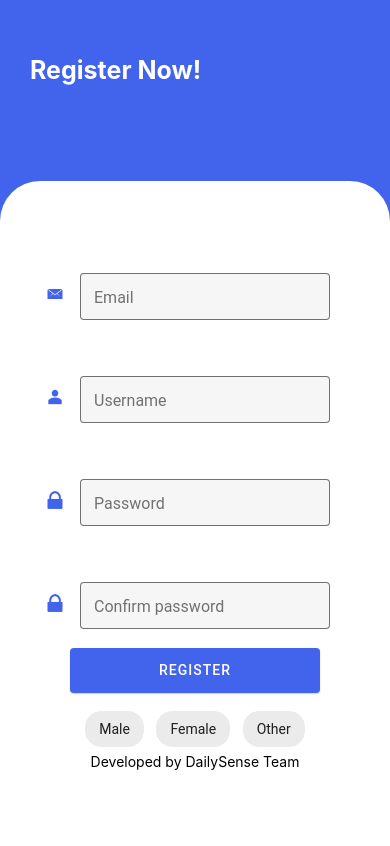
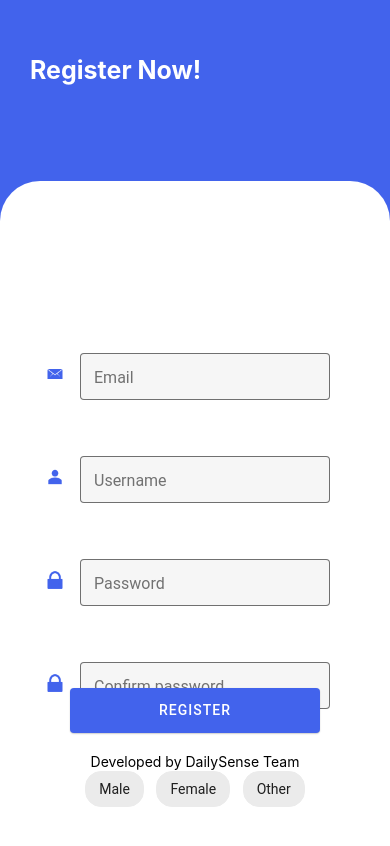
Before and after one commit to V1CTOR-cloud/Proyecto-integrado-2DAM, a React Native app in the folder DailySense/: screen /CreateAccount in a window 390 px wide. Shown: the top 846 px of the page. Built offline with nearby package versions, Linux system fonts and the light colour scheme.

Commit message:
Solucionando Text Inputs Login y Crear Cuenta

```diff
--- a/DailySense/src/screens/start/CreateAccount.js
+++ b/DailySense/src/screens/start/CreateAccount.js
@@ -220,7 +220,7 @@ const styles = StyleSheet.create({
         justifyContent: 'space-evenly',
         alignItems: 'center',
         position: 'relative',
-        bottom: 130,
+        bottom: 50,
     },
     box: {
         height: 45,
@@ -233,7 +233,7 @@ const styles = StyleSheet.create({
         justifyContent: 'center',
         alignItems: 'center',
         position: 'relative',
-        top: 20
+        top: 60
     },
     contchips: {
         height: 30,
@@ -242,7 +242,7 @@ const styles = StyleSheet.create({
         justifyContent: 'space-around',
         flexDirection: 'row',
         position: 'relative',
-        top: 60
+        top: 40
     },
     chip: {
         padding: 1
--- a/DailySense/src/screens/start/Login.js
+++ b/DailySense/src/screens/start/Login.js
@@ -202,7 +202,7 @@ const styles = StyleSheet.create({
     justifyContent: 'center',
     alignItems: 'center',
     position: 'relative',
-    bottom: 100
+    bottom: 50
   },
   box: {
     height: 45,
@@ -215,7 +215,7 @@ const styles = StyleSheet.create({
     justifyContent: 'space-evenly',
     alignItems: 'center',
     position: 'relative',
-    bottom: 70
+    bottom: 0
   },
   btn: {
     height: 45,
```
